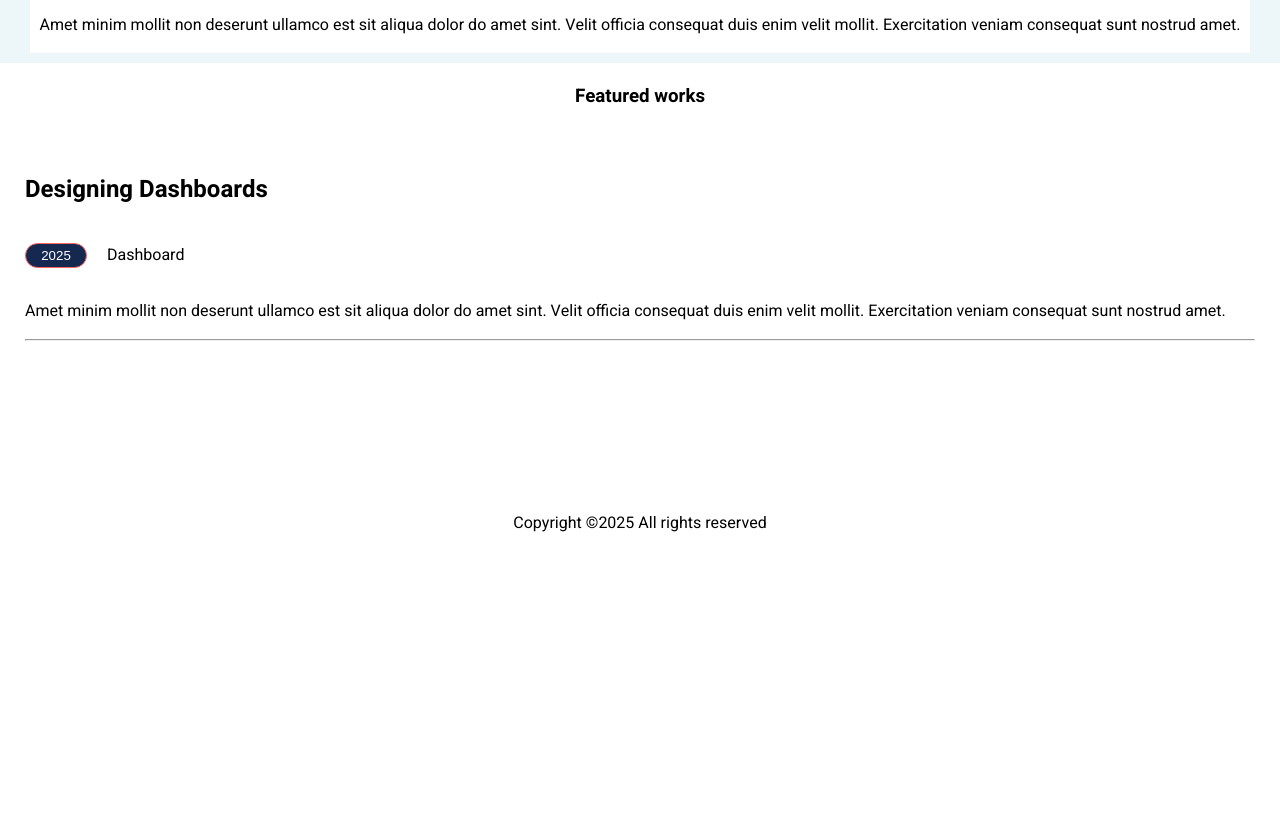
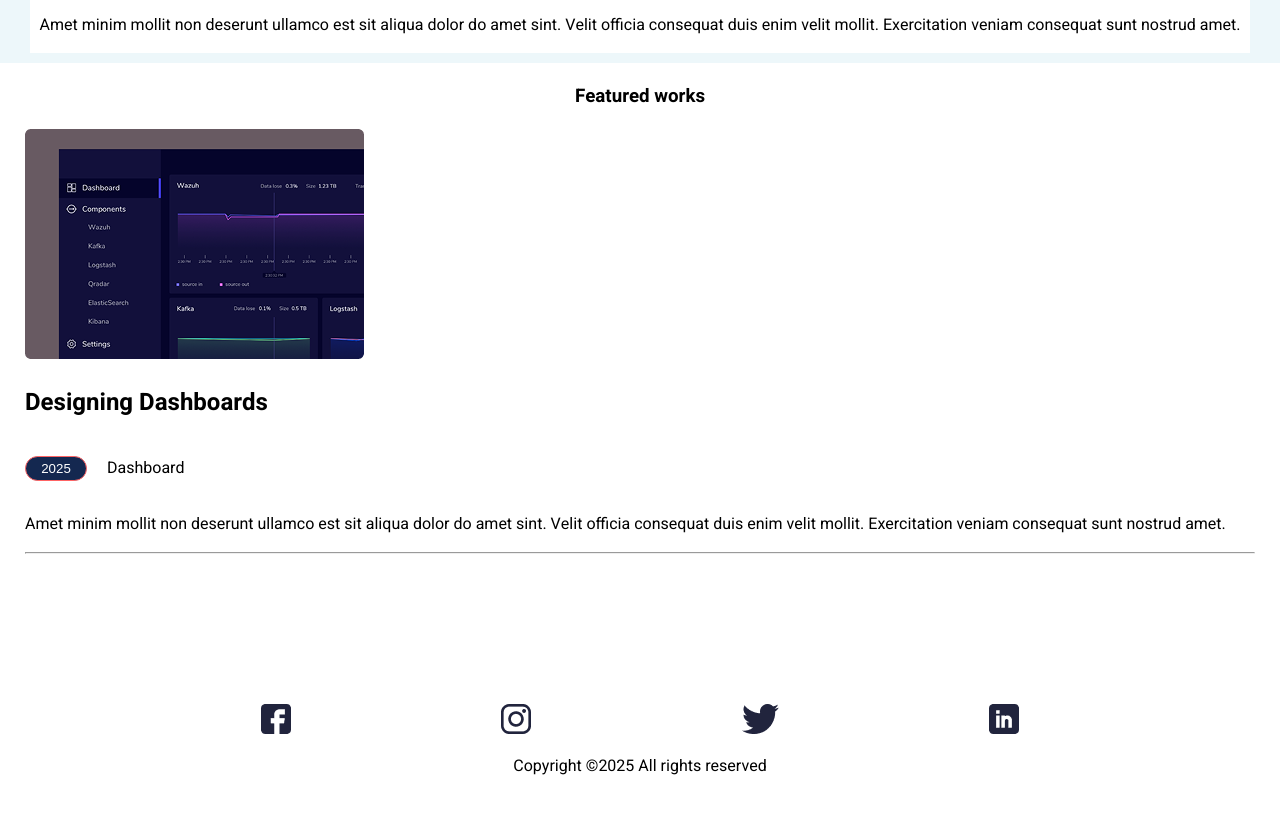
Before and after one commit to aufa0713-ai/portofolio-mobile, a plain HTML site: page index.html in a window 1280 px wide. Shown: the part 1026-1839 px from the top of the page. Before the commit the page ends 1621 px from the top, so only its background shows below. Drawn offline with Linux system fonts and the light colour scheme.

Commit message:
pindah folder img

```diff
--- a/index.html
+++ b/index.html
@@ -67,7 +67,7 @@
         <h3>Featured works</h3>
       </div>
       <div class="kontak1">
-        <img src="./Rectangle 30.png" alt="" />
+        <img src="./assets/Rectangle 30.png" alt=" " />
         <h1>Designing Dashboards</h1>
         <div class="room">
           <button class="btn">2025</button>
@@ -82,10 +82,10 @@
       </div>
     </section>
     <footer>
-      <img src="fb.png" alt="" />
-      <img src="insta.png" alt="" />
-      <img src="Group.png" alt="" />
-      <img src="Linkedin.png" alt="" />
+      <img src="./assets/fb.png" alt="" />
+      <img src="./assets/insta.png" alt="" />
+      <img src="./assets/Group.png" alt="" />
+      <img src="./assets/Linkedin.png" alt="" />
     </footer>
     <p class="copy">Copyright &copy;2025 All rights reserved</p>
   </body>
```
Also changed, not shown: assets/Group 2.png (added), assets/Group.png (added), assets/Linkedin.png (added), assets/Rectangle 30.png (added), assets/Rectangle 32.png (added), assets/Rectangle 34.png (added), assets/fb.png (added), assets/insta.png (added).
